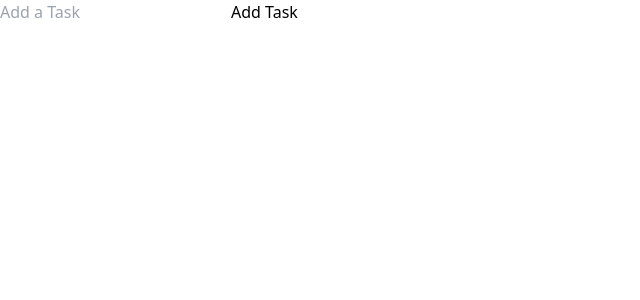
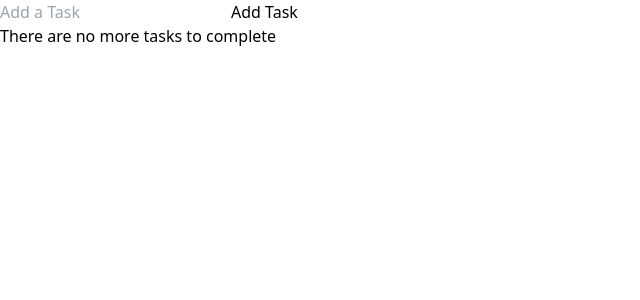
Before and after one commit to gtstarnes/ReactTodo, a React (Vite) app: page / in a window 1280 px wide. Shown: the top 300 px of the page, without its empty margins (0-640 px from the left). Built offline with nearby package versions, Linux system fonts and the light colour scheme.

Commit message:
added conditional rendering for items in tasks

```diff
--- a/src/Components/TodoList.tsx
+++ b/src/Components/TodoList.tsx
@@ -12,6 +12,21 @@ const TodoList = () => {
             <input type='text' placeholder="Add a Task"  />
             <button>Add Task</button>
         </div>
+        <div>
+            {tasks.length === 0 ? (
+                <p>There are no more tasks to complete</p>
+            ) : (
+                tasks.map(task => {
+                    return (
+                        <div>
+                            <input type="checkbox" />
+                            <p>{task.task}</p>
+                            <button>Delete</button>
+                        </div>
+                    )
+                })
+            )}
+        </div>
     </div>
   )
 }
```
